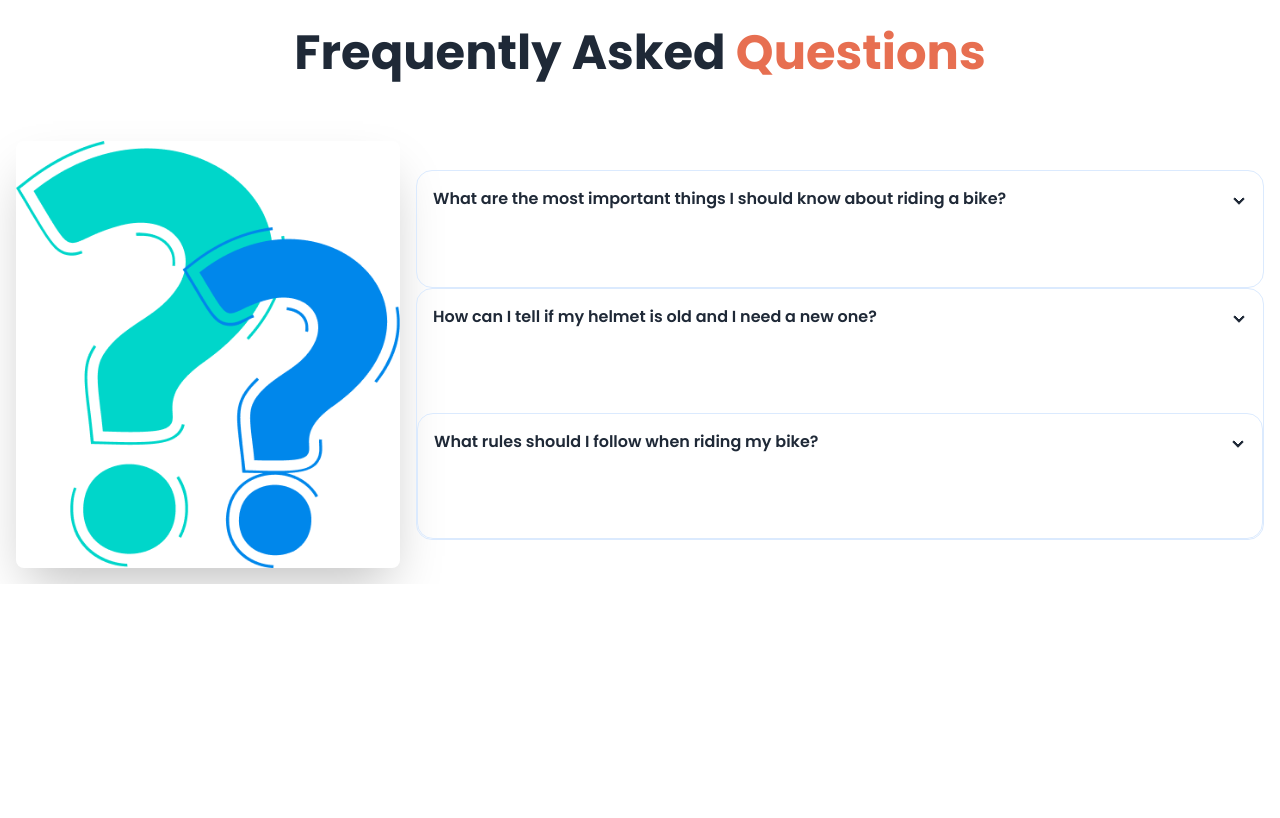
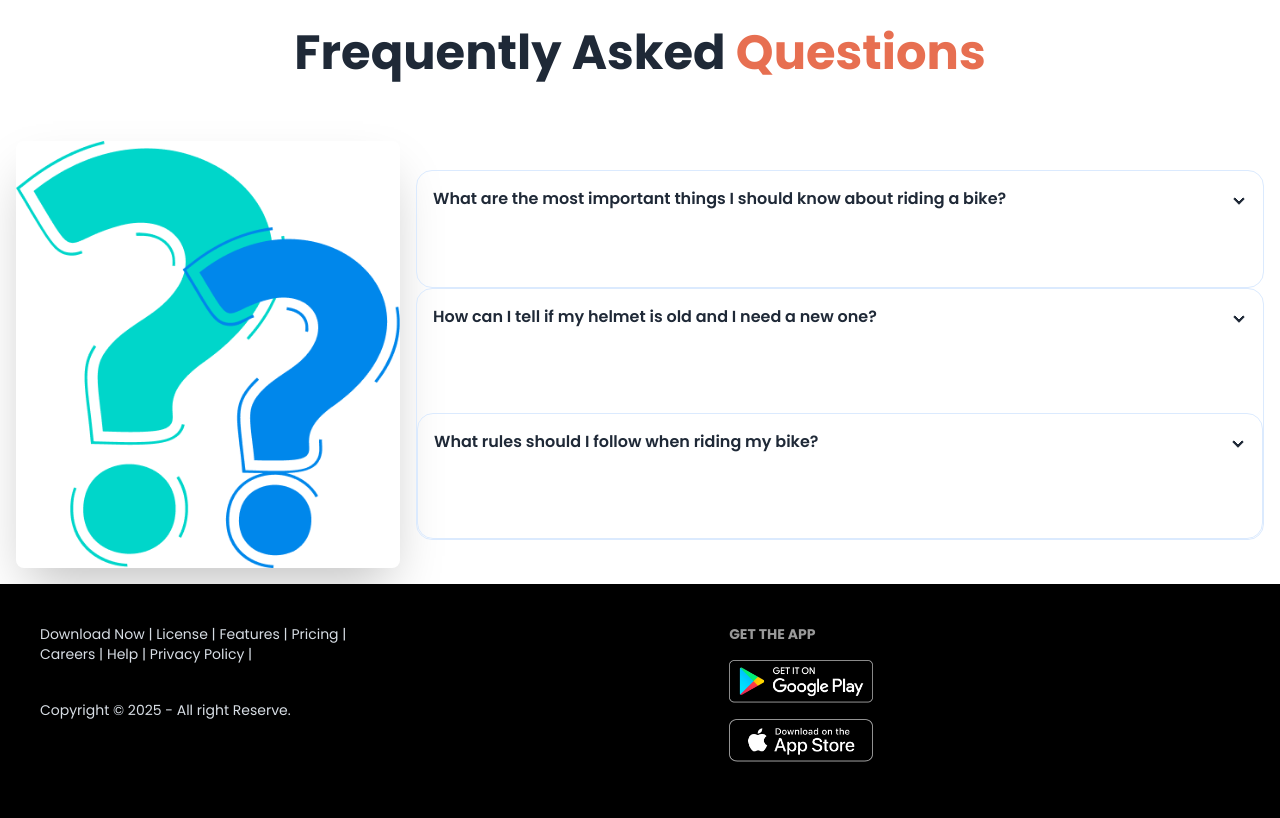
Before and after one commit to far-hin/biker-zone, a plain HTML site: page index.html in a window 1280 px wide. Shown: the part 2558-3376 px from the top of the page. Before the commit the page ends 3142 px from the top, so only its background shows below. Drawn offline with nearby package versions, Linux system fonts and the light colour scheme.

Commit message:
Footer Section cpmplete

```diff
--- a/index.html
+++ b/index.html
@@ -193,11 +193,14 @@
           <!----image section-->
 
            <div class="grid grid-cols-1 md:grid-cols-2 gap-12
-             lg:grid-cols-3" >
+             lg:grid-cols-3 center" >
 
-                  <img src="./images/others/extrabike.png" alt="">
-                  <img src="./images/others/feature-bike.png" alt="">
-                 <img src="./images/others/extrabike.png" alt="">
+                  <img  class="w-700 "
+                  src="./images/others/extrabike.png" alt="">
+                  <img class= "w-800"
+                   src="./images/others/feature-bike.png" alt="">
+                 <img class=" w-700"
+                  src="./images/others/extrabike.png" alt="">
            </div>
          </section>
 
@@ -414,7 +417,48 @@ signal your intention clearly.</div>
      </main>
 
      <!---Footer section-->
-     <footer></footer>
+
+        <footer class="footer sm:footer-horizontal bg-black text-neutral-content p-10">
+
+   <aside class="
+        tabindex="0"
+        class="menu menu-sm
+         mt-3 w-52 p-2 font-xvi text-white ">
+
+        <nav>
+        <a>Download Now | </a>
+         <a>License  |</a>
+         <a>Features |</a>
+        <a>Pricing   |</a>
+        <br class="s-y-10">
+         <a>Careers  |</a>
+         <a>Help  |</a>
+          <a>Privacy Policy  |</a>
+        </nav>
+
+        <br>
+        <p>Copyright © 2025 - All right Reserve.</p>
+
+    </aside>
+
+
+  <nav>
+    <h6 class="footer-title text-white font-xviii">Get the App</h6>
+    <div class="grid grid-cols-1 gap-4">
+      <a>
+       <img  class="w-36"
+       src="./images/others/android.png" alt=""> </a>
+      <a>
+        <img
+        class="w-36" src="./images/others/ios.png" alt="">
+      </a>
+      <a>
+
+      </a>
+    </div>
+  </nav>
+</footer>
+
 
 </body>
 </html>
```
